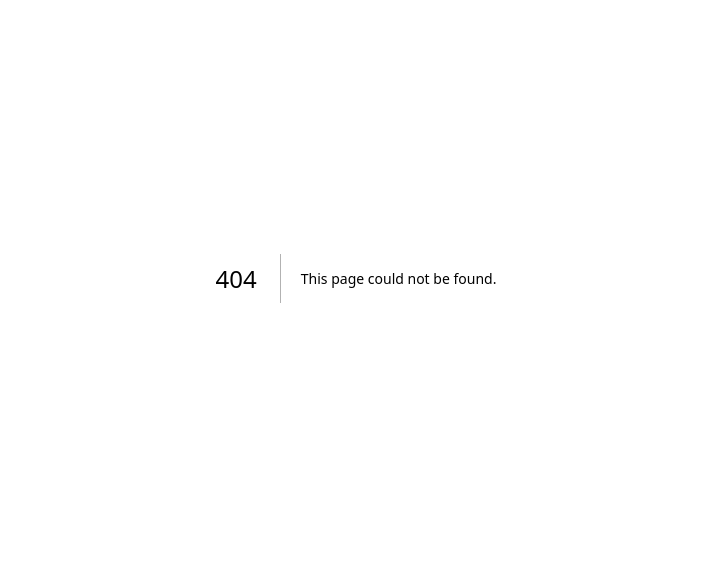
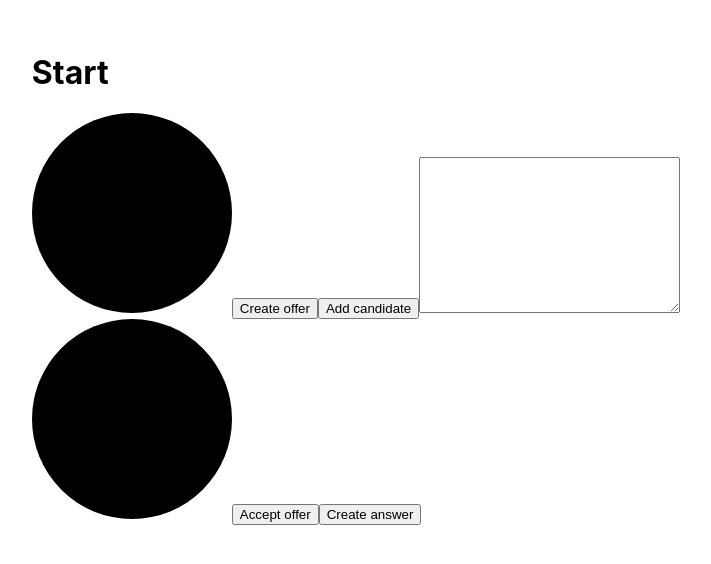
Before and after one commit to petedavisdev/jamophone, a Next.js app: page /start in a window 1280 px wide. Before the commit this address had no page. Shown: the part 122-686 px from the top of the page, without its empty margins (284-995 px from the left). Built offline with nearby package versions, Linux system fonts and the light colour scheme; no server answers.

Commit message:
start webRTC

```diff
--- /dev/null
+++ b/src/pages/start.tsx
@@ -0,0 +1,104 @@
+import { useEffect, useRef } from 'react';
+
+export default function Start(): JSX.Element {
+	const localVideoRef = useRef<HTMLVideoElement>(null);
+	const remoteVideoRef = useRef<HTMLVideoElement>(null);
+	const textRef = useRef<HTMLTextAreaElement>(null);
+	const connection = useRef<RTCPeerConnection>();
+
+	useEffect(() => {
+		navigator.mediaDevices
+			.getUserMedia({ audio: false, video: true })
+			.then((stream) => {
+				if (localVideoRef.current) {
+					localVideoRef.current.srcObject = stream;
+
+					stream.getTracks().forEach((track) => {
+						connection.current?.addTrack(track, stream);
+					});
+				}
+			})
+			.catch((error) => {
+				alert(error);
+			});
+
+		const peerConnection = new RTCPeerConnection();
+
+		peerConnection.onicecandidate = (event) => {
+			if (event.candidate) {
+				console.log('candidate', event.candidate);
+			}
+		};
+
+		peerConnection.oniceconnectionstatechange = (event) => {
+			console.log('ice connection state change', event);
+		};
+
+		peerConnection.ontrack = (event) => {
+			if (remoteVideoRef.current) {
+				remoteVideoRef.current.srcObject = event.streams[0];
+			}
+		};
+
+		connection.current = peerConnection;
+	}, []);
+
+	function createOffer() {
+		connection.current
+			?.createOffer()
+			.then((offer) => {
+				console.log(JSON.stringify(offer));
+				connection.current?.setLocalDescription(offer);
+			})
+			.catch((error) => {
+				alert(error);
+			});
+	}
+
+	function createAnswer() {
+		connection.current
+			?.createAnswer()
+			.then((answer) => {
+				console.log(JSON.stringify(answer));
+				connection.current?.setLocalDescription(answer);
+			})
+			.catch((error) => {
+				alert(error);
+			});
+	}
+
+	function setRemoteDescription() {
+		if (textRef.current) {
+			const description = JSON.parse(textRef.current.value);
+			console.log({ description });
+			connection.current?.setRemoteDescription(description);
+		}
+	}
+
+	function addCandidate() {
+		if (textRef.current) {
+			const candidate = JSON.parse(textRef.current.value);
+			console.log({ candidate });
+			connection.current?.addIceCandidate(new RTCIceCandidate(candidate));
+		}
+	}
+
+	return (
+		<div className="container">
+			<main className="main">
+				<h1>Start</h1>
+				<section>
+					<video autoPlay ref={localVideoRef} />
+					<button onClick={createOffer}>Create offer</button>
+					<button onClick={addCandidate}>Add candidate</button>
+					<textarea cols={30} rows={10} ref={textRef} />
+				</section>
+				<section>
+					<video autoPlay ref={remoteVideoRef} />
+					<button onClick={setRemoteDescription}>Accept offer</button>
+					<button onClick={createAnswer}>Create answer</button>
+				</section>
+			</main>
+		</div>
+	);
+}
--- a/src/styles/base.css
+++ b/src/styles/base.css
@@ -14,3 +14,11 @@ img {
 	max-width: 100%;
 	height: auto;
 }
+
+video {
+	object-fit: cover;
+	height: 200px;
+	width: 200px;
+	border-radius: 50%;
+	background-color: black;
+}
```
